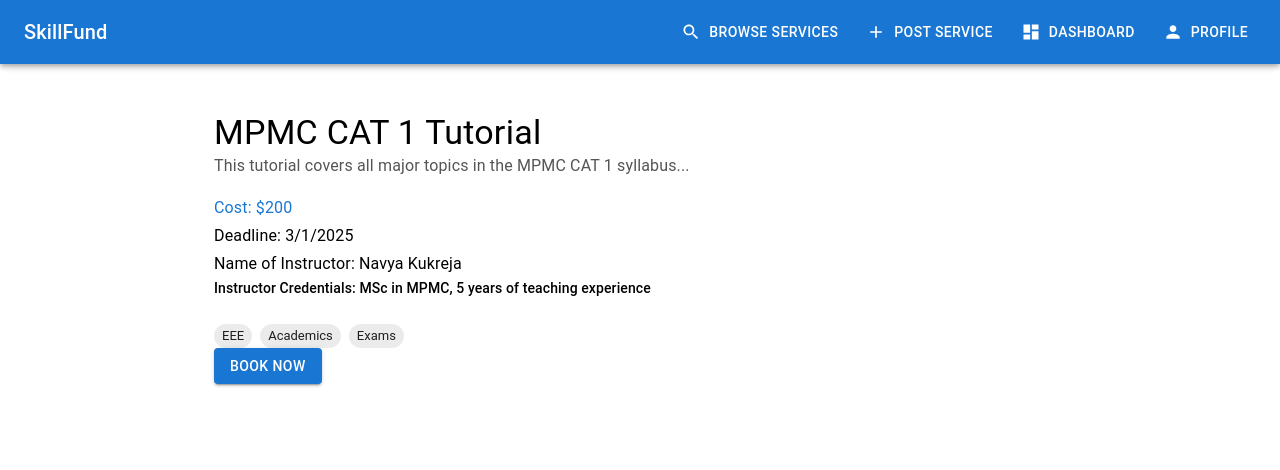
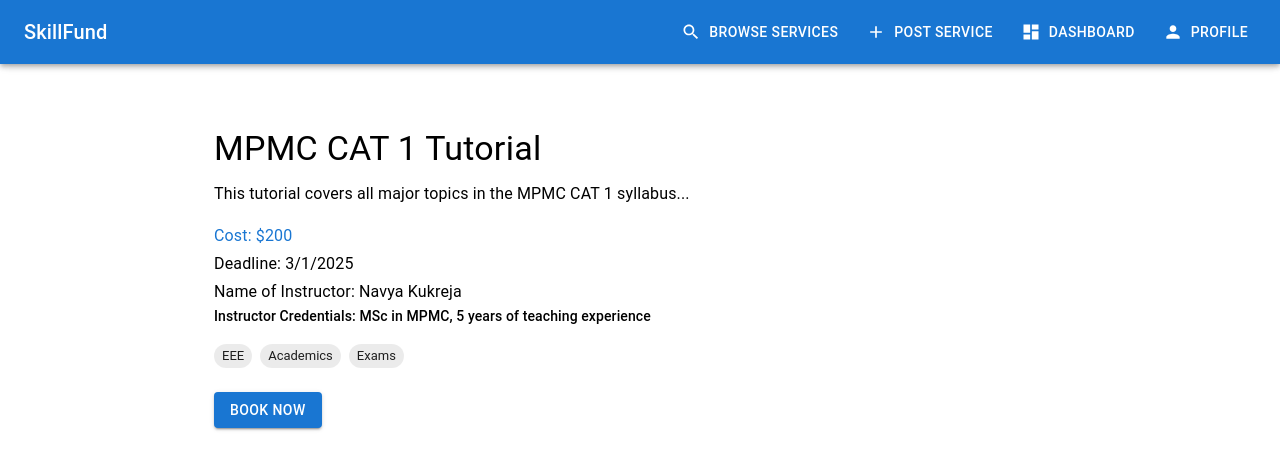
Before and after one commit to diyakhetan/devsoc-skillfund, a React (Vite) app: page /projects/1 in a window 1280 px wide. Shown: the top 470 px of the page. Built offline with nearby package versions, Linux system fonts and the light colour scheme.

Commit message:
dashboard page

```diff
--- a/src/pages/ProjectDetailPage.css
+++ b/src/pages/ProjectDetailPage.css
@@ -24,7 +24,8 @@
     margin-top: 16px;
   }
 
-  .book-now-btn {
-    margin-top: 24px;
-    padding: 12px 24px; /* Adjust padding for the button */
+/* ProjectDetailPage.css */
+.book-now-btn {
+    margin-top: 40px;  /* Increased margin-top for more space above the button */
+    padding: 12px 24px; /* Standard padding for the button */
   }
--- a/src/pages/ProjectDetailPage.jsx
+++ b/src/pages/ProjectDetailPage.jsx
@@ -2,7 +2,6 @@
 import React from 'react';
 import { useParams } from 'react-router-dom';
 import { Container, Typography, Box, Button, Chip } from '@mui/material';
-import './ProjectDetailPage.css'; // Import the CSS file
 
 const DUMMY_PROJECTS = [
   {
@@ -22,7 +21,7 @@ const DUMMY_PROJECTS = [
 ];
 
 const ProjectDetailPage = () => {
-  const { projectId } = useParams(); // Get the project ID from the URL
+  const { projectId } = useParams();
   const project = DUMMY_PROJECTS.find((p) => p.id === projectId);
 
   if (!project) {
@@ -30,14 +29,14 @@ const ProjectDetailPage = () => {
   }
 
   return (
-    <Container maxWidth="md" className="container">
-      <Typography variant="h4" className="project-title">
+    <Container maxWidth="md" sx={{ py: 4 }}>
+      <Typography variant="h4" gutterBottom>
         {project.title}
       </Typography>
-      <Typography variant="body1" paragraph className="project-description">
+      <Typography variant="body1" paragraph>
         {project.extendedDescription}
       </Typography>
-      <Box className="project-info">
+      <Box sx={{ mb: 2 }}>
         <Typography variant="subtitle1" color="primary">
           Cost: ${project.cost}
         </Typography>
@@ -51,12 +50,12 @@ const ProjectDetailPage = () => {
           Instructor Credentials: {project.instructorCredentials}
         </Typography>
       </Box>
-      <Box className="project-skills">
+      <Box sx={{ display: 'flex', flexWrap: 'wrap', gap: 1 }}>
         {project.skills.map((skill) => (
           <Chip key={skill} label={skill} size="small" />
         ))}
       </Box>
-      <Button variant="contained" color="primary" className="book-now-btn">
+      <Button variant="contained" color="primary" sx={{ mt: 3 }}>
         Book Now
       </Button>
     </Container>
```
Also changed, not shown: src/pages/DashboardPage.css (added, +20 -0 lines), src/pages/DashboardPage.jsx (added, +74 -0 lines).
